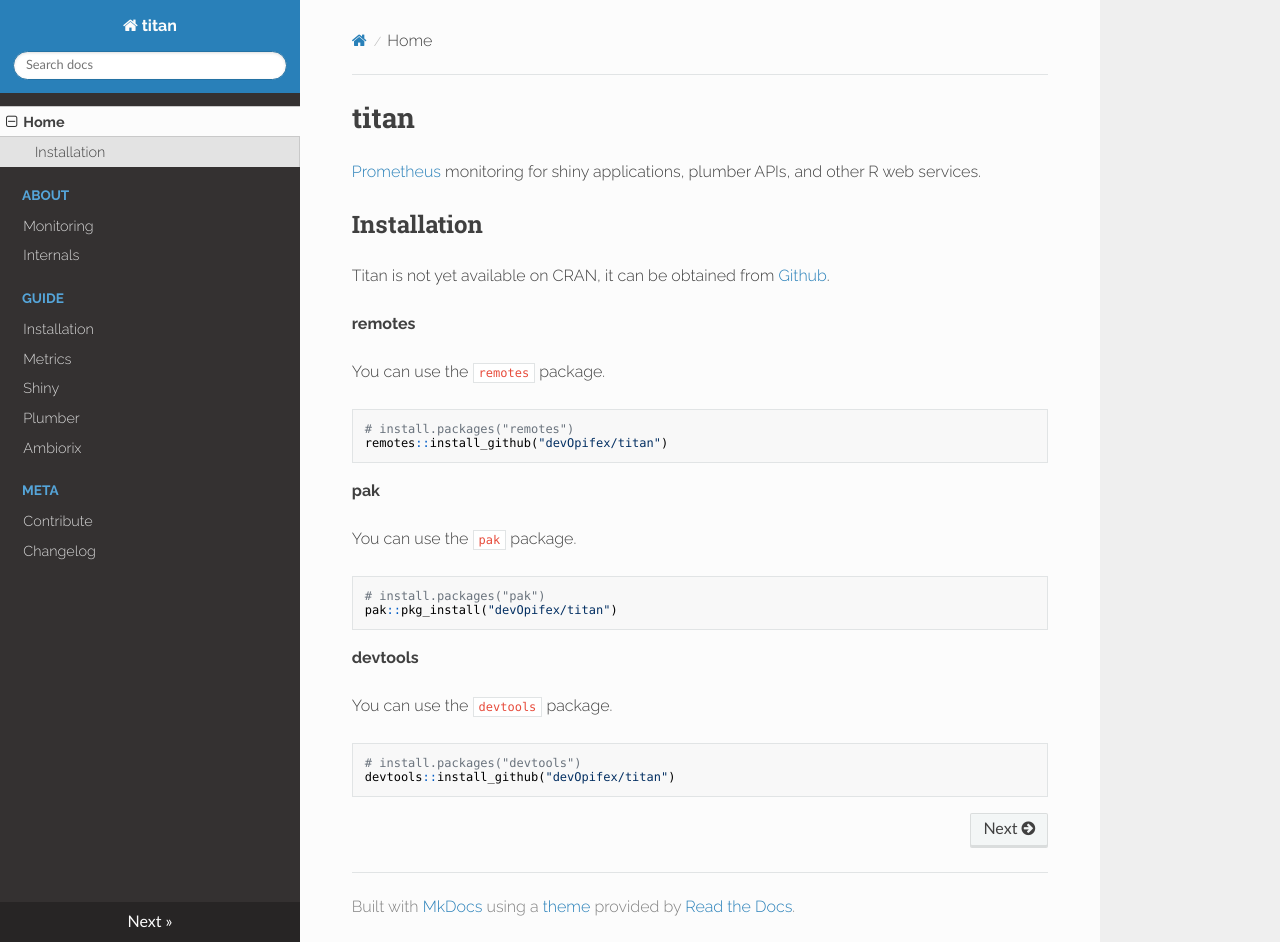
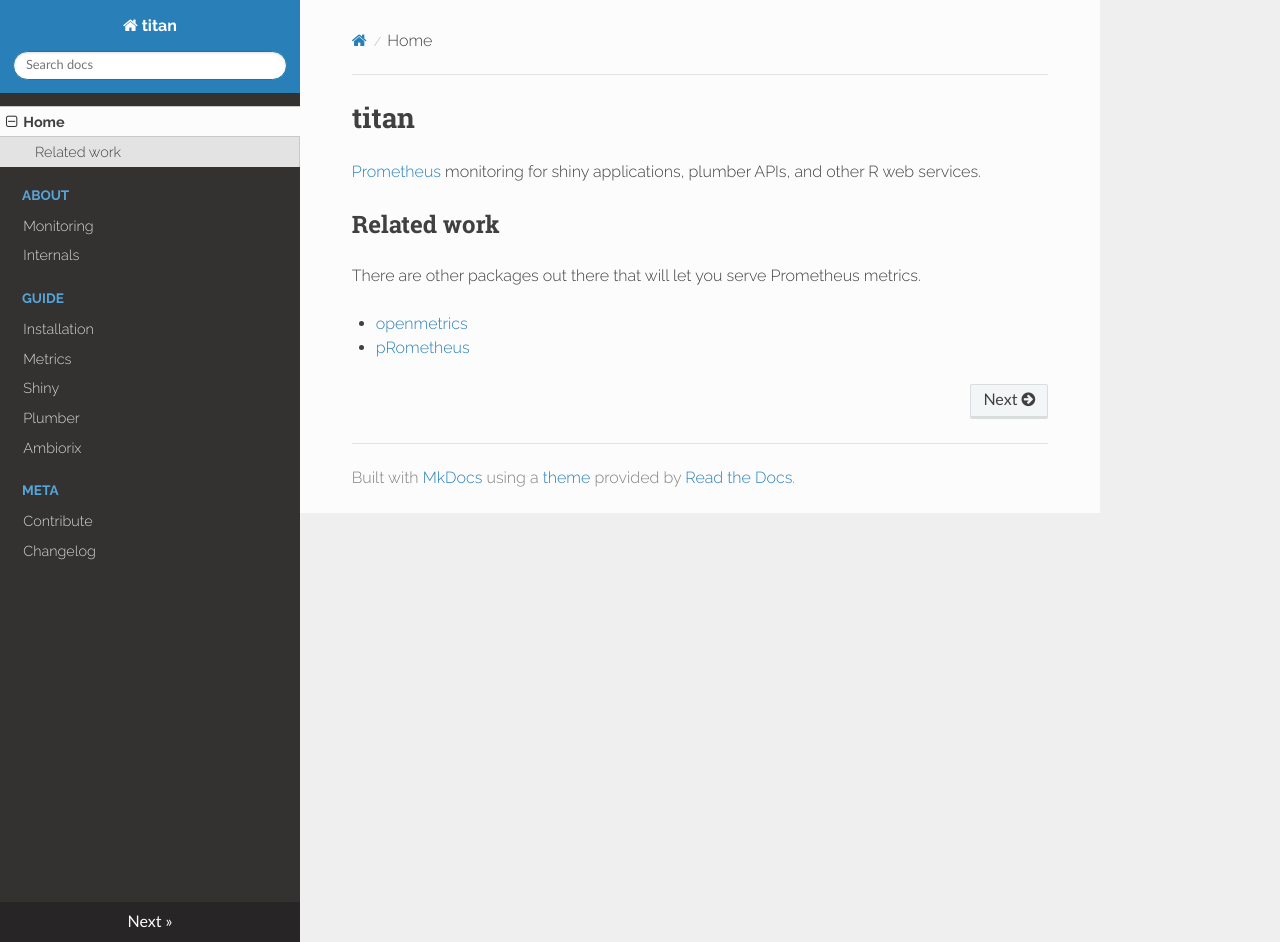
Before and after one commit to devOpifex/titan, an MkDocs documentation site: the page built from docs/index.md, in a window 1280 px wide and 942 px high. Built offline with MkDocs 1.6.1, drawn with Linux system fonts in a browser that asks for light colours; nearby versions of some CDN libraries.

Commit message:
update docs

````diff
--- a/docs/index.md
+++ b/docs/index.md
@@ -2,33 +2,9 @@
 
 [Prometheus](prometheus.io/) monitoring for shiny applications, plumber APIs, and other R web services.
 
-## Installation
+## Related work
 
-Titan is not yet available on CRAN, it can be obtained from [Github](https://github.com/devOpifex/titan).
+There are other packages out there that will let you serve Prometheus metrics.
 
-**remotes**
-
-You can use the `remotes` package.
-
-```r
-# install.packages("remotes")
-remotes::install_github("devOpifex/titan")
-```
-
-**pak**
-
-You can use the `pak` package.
-
-```r
-# install.packages("pak")
-pak::pkg_install("devOpifex/titan")
-```
-
-**devtools**
-
-You can use the `devtools` package.
-
-```r
-# install.packages("devtools")
-devtools::install_github("devOpifex/titan")
-```
+- [openmetrics](https://github.com/atheriel/openmetrics/)
+- [pRometheus](https://github.com/cfmack/pRometheus/)
````
Also changed, not shown: docs/changelog.md (+4 -0 lines), docs/internals.md (+2 -2 lines), site/changelog/index.html, site/index.html, site/internals/index.html, site/search/search_index.json, site/sitemap.xml, 1 other file.
